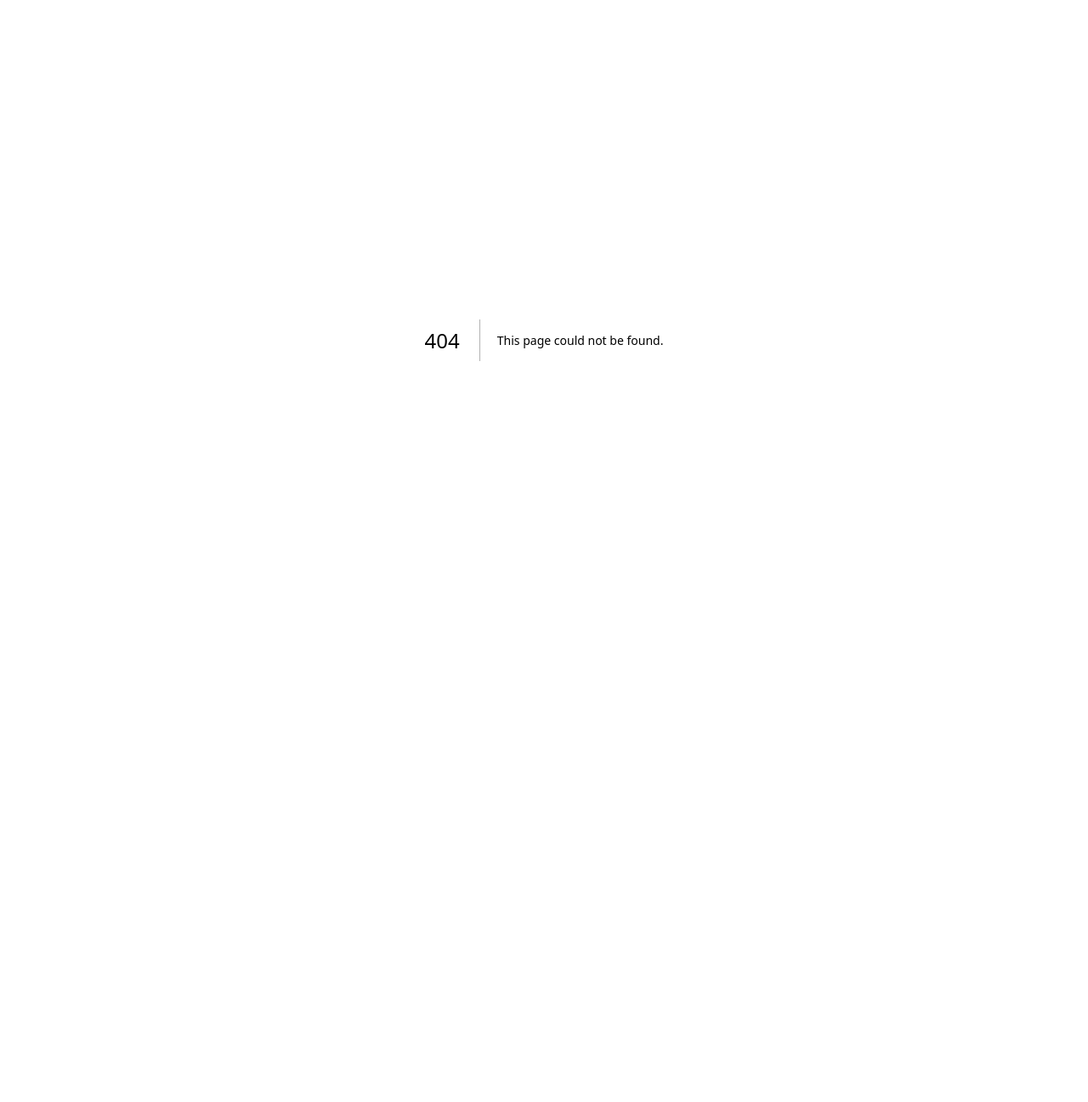
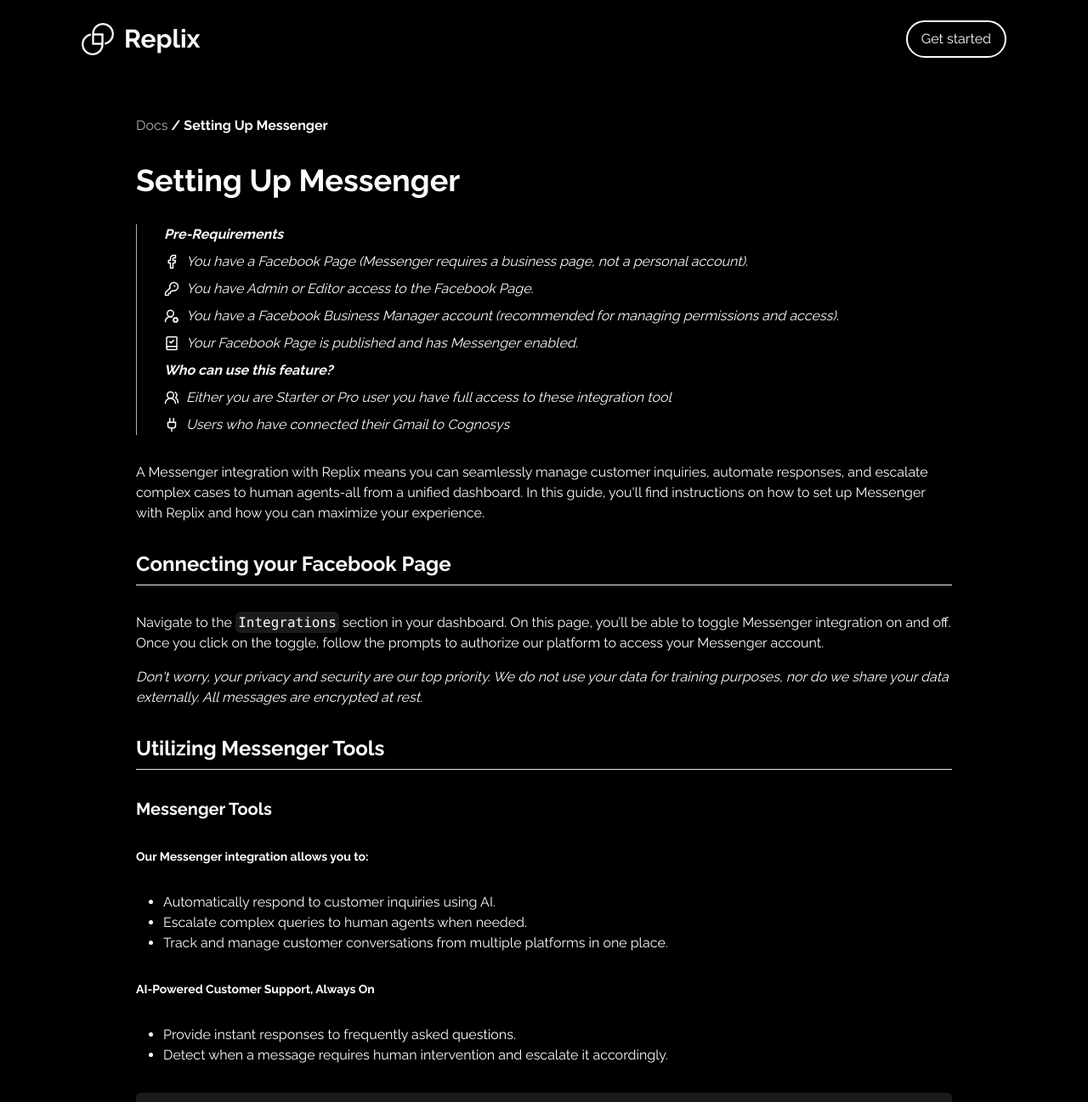
Before and after one commit to Osamaas04/replix, a Next.js app: page /docs/setting-up-messenger in a window 1280 px wide. Before the commit this address had no page. Shown: the top 1297 px of the page at 85% size. Before the commit the page ends 800 px from the top, so only its background shows below. Built offline with nearby package versions, Linux system fonts and the light colour scheme.

Commit message:
front polish 22

```diff
--- a/app/docs/messenger/page.jsx
+++ /dev/null
@@ -1,7 +0,0 @@
-export default function MessengerDoc() {
-    return(
-        <div className="h-screen bg-primary">
-
-        </div>
-    );
-}
--- a/app/docs/page.jsx
+++ b/app/docs/page.jsx
@@ -80,10 +80,10 @@
           </div>
         </div>
         <div className="grid lg:grid-cols-2 gap-4">
-          <DocsCard href="/docs/messenger" icon={MessengerIcon} title="Setting Up Messenger" description="Integrate Messenger and learn what Replix can do with messages" hover="hover:bg-secondary/70 "/>
-          <DocsCard href="/docs/instagram" icon={InstagramIcon} title="Setting Up Instagram" description="Integrate Instagram and learn what Replix can do with your profissional account" hover="hover:bg-secondary/70 "/>
-          <DocsCard href="/docs/whatsapp" icon={WhatsappIcon} title="Setting Up WhatsApp" description="Integrate WhatsApp and learn what Replix can do with your business account" hover="hover:bg-secondary/70 "/>
-          <DocsCard href="/docs/trigger" icon={ZapIcon} title="Trigger Workflow" description="Learn the basics of triggered workflows and how you can active automate messages" hover="hover:bg-secondary/70 "/>
+          <DocsCard href="/docs/setting-up-messenger" icon={MessengerIcon} title="Setting Up Messenger" description="Integrate Messenger and learn what Replix can do with messages" hover="hover:bg-secondary/70 "/>
+          <DocsCard href="/docs/setting-up-instagram" icon={InstagramIcon} title="Setting Up Instagram" description="Integrate Instagram and learn what Replix can do with your profissional account" hover="hover:bg-secondary/70 "/>
+          <DocsCard href="/docs/setting-up-whatsapp" icon={WhatsappIcon} title="Setting Up WhatsApp" description="Integrate WhatsApp and learn what Replix can do with your business account" hover="hover:bg-secondary/70 "/>
+          <DocsCard href="/docs/trigger-workflows" icon={ZapIcon} title="Trigger Workflow" description="Learn the basics of triggered workflows and how you can active automated messages" hover="hover:bg-secondary/70 "/>
         </div>
       </div>
       <div>
--- /dev/null
+++ b/app/docs/setting-up-messenger/page.jsx
@@ -0,0 +1,168 @@
+import Link from "next/link";
+import Header from "@/components/elements/Header";
+import {
+  UsersRound,
+  Plug,
+  Facebook,
+  UserRoundCog,
+  KeyRound,
+  BookCheck,
+} from "lucide-react";
+import Image from "next/image";
+import Footer from "@/components/elements/Footer";
+
+export default function MessengerDoc() {
+  return (
+    <div className="bg-primary grid gap-24 overflow-hidden">
+      <div>
+        <Header shouldAnimate={false} />
+      </div>
+      <div className="font-raleway text-secondary grid items-center mx-auto gap-8 container w-full max-w-5xl px-8 py-8 md:py-10 ">
+        <div className="flex flex-col gap-8">
+          <div>
+            <Link href="/docs" className="text-secondary/70">
+              Docs
+            </Link>
+            <span className="font-semibold"> / Setting Up Messenger</span>
+          </div>
+
+          <div>
+            <h1 className="font-semibold text-3xl md:text-4xl font-heading">
+              Setting Up Messenger
+            </h1>
+          </div>
+
+          <div className="border-l border-secondary/70 pl-8 italic grid gap-2">
+            <h1 className="font-semibold">Pre-Requirements</h1>
+            <div className="flex gap-2 items-center">
+              <Facebook size={18} />
+              <p>
+                You have a Facebook Page (Messenger requires a business page,
+                not a personal account).
+              </p>
+            </div>
+            <div className="flex gap-2 items-center">
+              <KeyRound size={18} />
+              <p>You have Admin or Editor access to the Facebook Page.</p>
+            </div>
+            <div className="flex gap-2 items-center">
+              <UserRoundCog size={18} />
+              <p>
+                You have a Facebook Business Manager account (recommended for
+                managing permissions and access).
+              </p>
+            </div>
+            <div className="flex gap-2 items-center">
+              <BookCheck size={18} />
+              <p>Your Facebook Page is published and has Messenger enabled.</p>
+            </div>
+            <h1 className="font-semibold">Who can use this feature?</h1>
+            <div className="flex gap-2 items-center">
+              <UsersRound size={18} />
+              <p>
+                Either you are Starter or Pro user you have full access to these
+                integration tool
+              </p>
+            </div>
+            <div className="flex gap-2 items-center">
+              <Plug size={18} />
+              <p>Users who have connected their Gmail to Cognosys</p>
+            </div>
+          </div>
+
+          <div>
+            <p>
+              A Messenger integration with Replix means you can seamlessly
+              manage customer inquiries, automate responses, and escalate
+              complex cases to human agents-all from a unified dashboard. In
+              this guide, you'll find instructions on how to set up Messenger
+              with Replix and how you can maximize your experience.
+            </p>
+          </div>
+
+          <div className="grid gap-2">
+            <h1 className="font-semibold text-xl md:text-2xl">
+              Connecting your Facebook Page
+            </h1>
+            <hr />
+          </div>
+
+          <div className="grid gap-4">
+            <p>
+              Navigate to the{" "}
+              <code className="bg-secondary/10 p-[0.2rem] rounded-md">
+                Integrations
+              </code>{" "}
+              section in your dashboard. On this page, you’ll be able to toggle
+              Messenger integration on and off. Once you click on the toggle,
+              follow the prompts to authorize our platform to access your
+              Messenger account.
+            </p>
+            <p className="italic">
+              Don't worry, your privacy and security are our top priority. We do
+              not use your data for training purposes, nor do we share your data
+              externally. All messages are encrypted at rest.
+            </p>
+          </div>
+
+          {/* <div className="bg-secondary/10 p-64 rounded-md">
+
+          </div> */}
+
+          <div className="grid gap-2">
+            <h1 className="font-semibold text-xl md:text-2xl">
+              Utilizing Messenger Tools
+            </h1>
+            <hr />
+          </div>
+
+          <div className="grid gap-8">
+            <h1 className="font-semibold text-lg md:text-xl">
+              Messenger Tools
+            </h1>
+            <h3 className="font-semibold text-sm md:text-md">
+              Our Messenger integration allows you to:
+            </h3>
+            <ol className="list-disc pl-8">
+              <li>Automatically respond to customer inquiries using AI.</li>
+              <li>Escalate complex queries to human agents when needed.</li>
+              <li>
+                Track and manage customer conversations from multiple platforms
+                in one place.
+              </li>
+            </ol>
+
+            <h3 className="font-semibold text-sm md:text-md">
+              AI-Powered Customer Support, Always On
+            </h3>
+            <ol className="list-disc pl-8">
+              <li>Provide instant responses to frequently asked questions.</li>
+              <li>
+                Detect when a message requires human intervention and escalate
+                it accordingly.
+              </li>
+            </ol>
+          </div>
+
+          <div className="bg-secondary/10 rounded-md">
+            <div className="grid gap-8 justify-items-center text-center p-4 sm:p-8 md:p-16">
+              <h1 className="font-semibold text-3xl md:text-4xl font-heading">
+                Ready to jumpstart your productivity?
+              </h1>
+              <p>
+                Leverage the power of AI with our platform to enhance your
+                customer support experience. Automate responses, streamline
+                workflows, and empower your team to resolve inquiries faster and
+                more efficiently.
+              </p>
+              <Link href="/dashboard" className="bg-secondary text-primary w-fit rounded-md px-8 py-2 hover:bg-secondary/90">Unlock Your Potential Now</Link>
+            </div>
+          </div>
+        </div>
+      </div>
+      <div>
+        <Footer />
+      </div>
+    </div>
+  );
+}
--- a/components/sections/pricing_section/main/Pricing.jsx
+++ b/components/sections/pricing_section/main/Pricing.jsx
@@ -19,7 +19,7 @@
       price: "$59",
       description: "Advanced AI features for professionals.",
       features: [
-        "5 social media account integrations",
+        "4 social media account integrations",
         "Advanced analytics dashboard",
         "Priority email support",
         "AI-powered automation",
```
